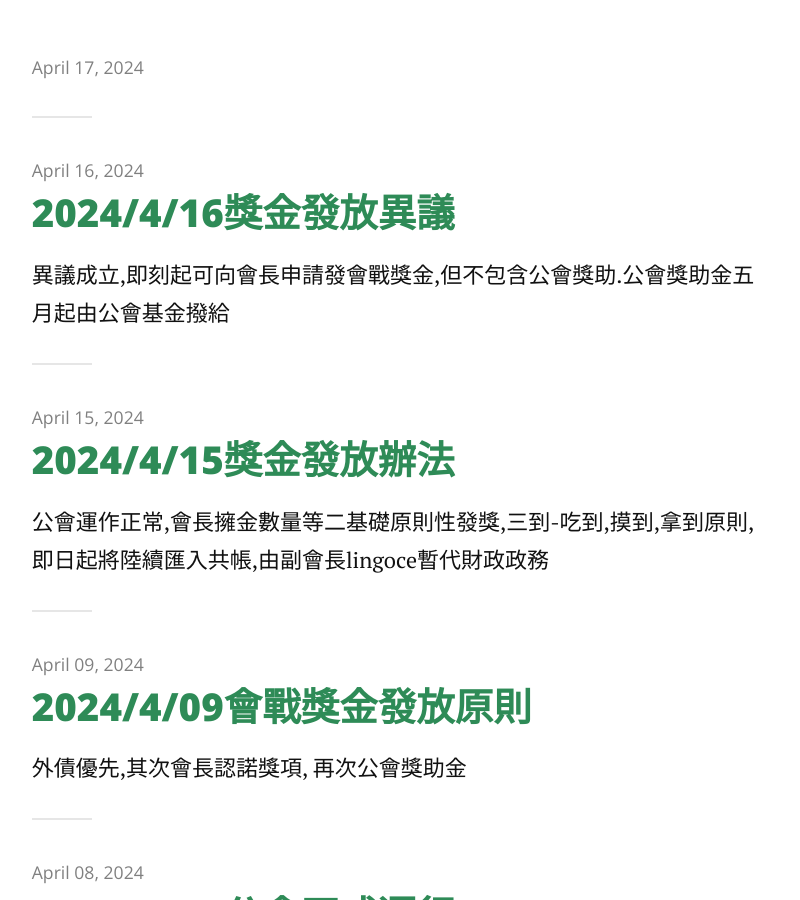
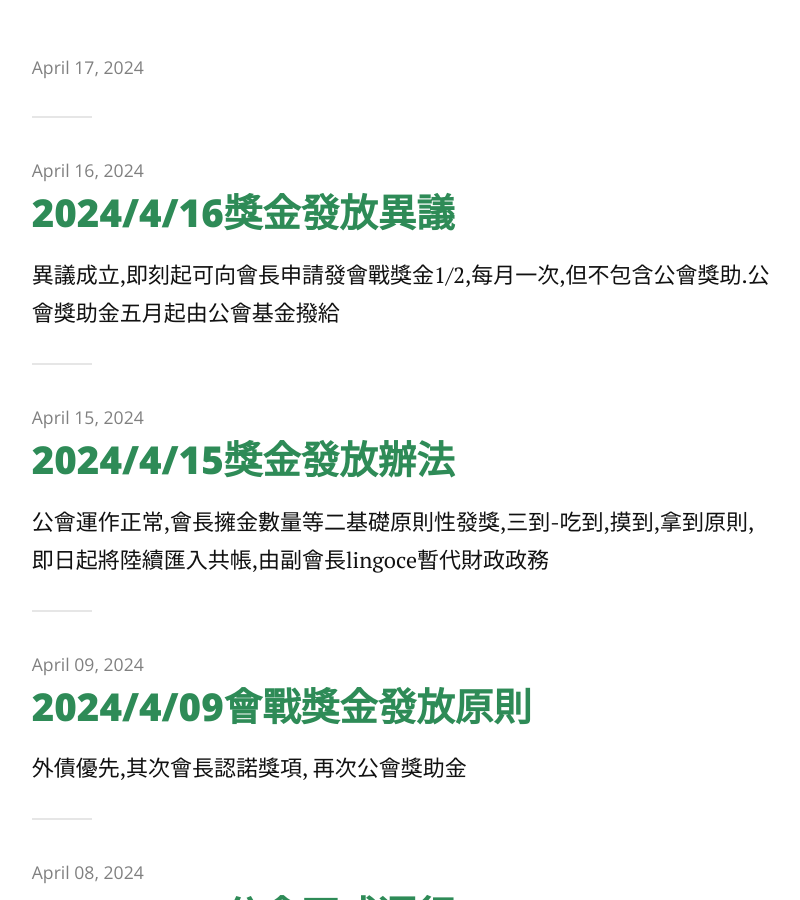
Before and after one commit to jetbomb2012/beloved, a Jekyll site: the page built from index.html, in a window 1280 px wide and 900 px high, scrolled down 450 px. Shown: the whole window, without its empty margins (237-1037 px from the left). Built offline with Jekyll 4.4.1, drawn with Linux system fonts in a browser that asks for light colours; nearby versions of some CDN libraries; the list of posts is cut into pages by our own code.

Commit message:
Update 2014-04-16-money-pay.markdown

```diff
--- a/_posts/2014-04-16-money-pay.markdown
+++ b/_posts/2014-04-16-money-pay.markdown
@@ -2,6 +2,6 @@
 layout: post
 title:  "2024/4/16獎金發放異議"
 date:   2024-4-16
-description: 異議成立,即刻起可向會長申請發會戰獎金,但不包含公會獎助.公會獎助金五月起由公會基金撥給
+description: 異議成立,即刻起可向會長申請發會戰獎金1/2,每月一次,但不包含公會獎助.公會獎助金五月起由公會基金撥給
 
 ---
```
